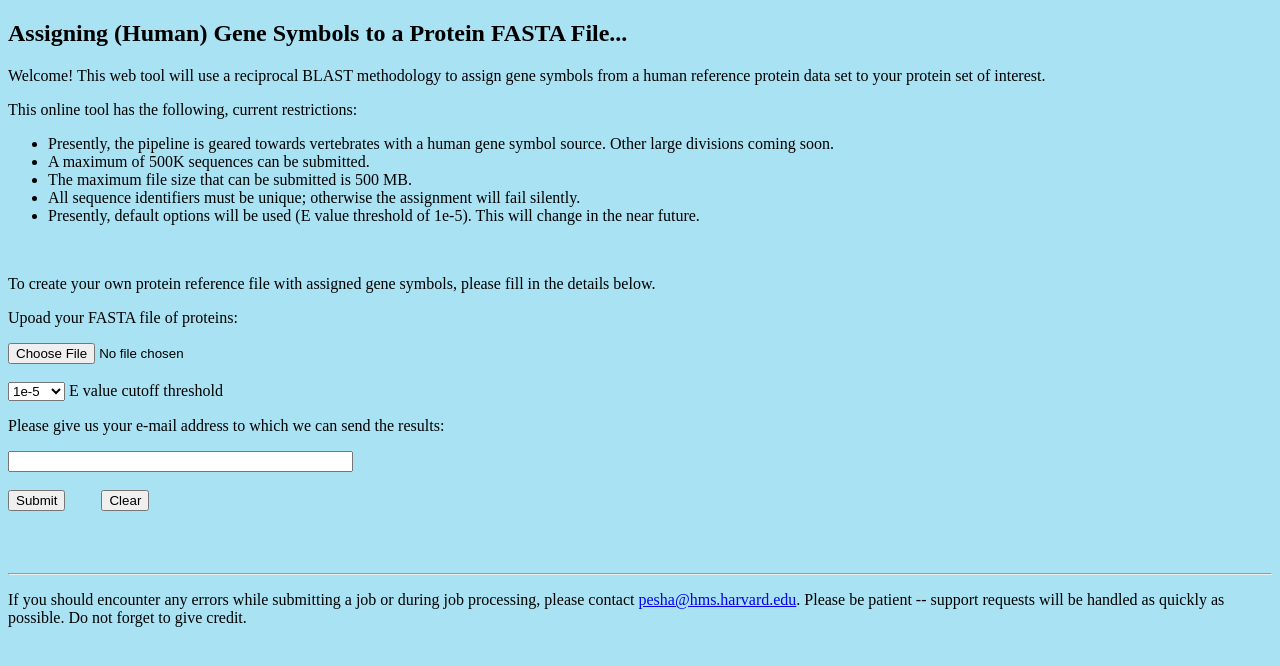
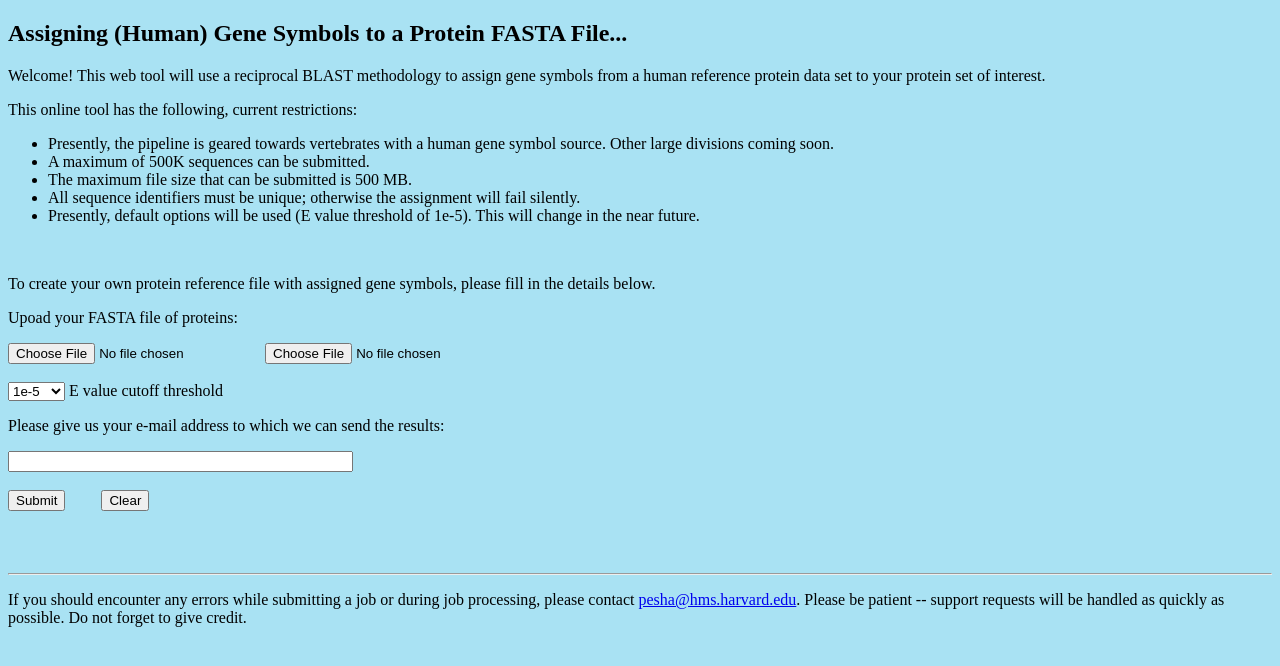
Before and after one commit to maggishaggy/gene-naming-server, a plain HTML site: page genesym_assignment.html in a window 1280 px wide. Drawn offline with Linux system fonts and the light colour scheme.

Commit message:
HTML change

```diff
--- a/genesym_assignment.html
+++ b/genesym_assignment.html
@@ -37,6 +37,7 @@ To create your own protein reference file with assigned gene symbols, please fil
 <form action="cgi-bin/annotation/www_upload_verify_file.cgi" method="post" enctype="multipart/form-data">
 <p>Upoad your FASTA file of proteins:</p>
 <input type="file" name="upload_file" size="30">
+<input type="file" name="upload_reference" size="30">
 <br />
 <br />
 <select name="EvalueThreshold">
```
Also changed, not shown: 1 other file.
